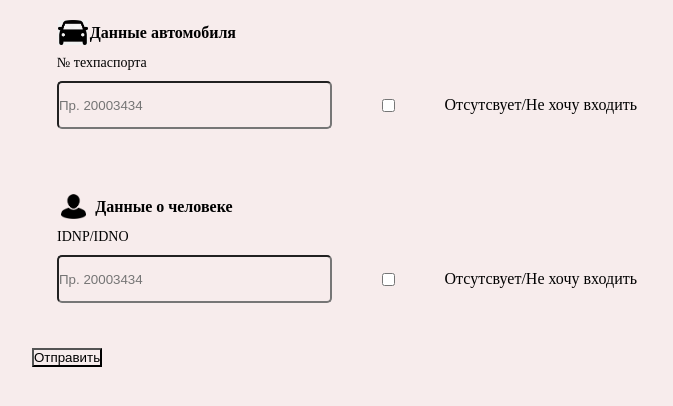
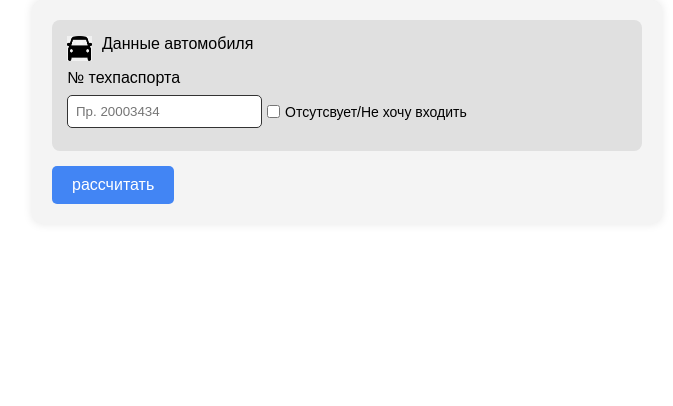
Before and after one commit to makdinoven/-Calculate, a plain HTML site: page src/index.html in a window 1280 px wide. Shown: the whole page, without its empty margins (293-966 px from the left). Drawn offline with Linux system fonts and the light colour scheme.

Commit message:
commit 3

```diff
--- a/src/index.html
+++ b/src/index.html
@@ -65,8 +65,45 @@
     </form>
 </body>
 </html> -->
+<!DOCTYPE html>
+<html lang="ru">
+<head>
+    <meta charset="UTF-8">
+    <meta name="viewport" content="width=device-width, initial-scale=1.0">
+    <title>Document</title>
+    <link rel="stylesheet" href="css/style.min.css">
+</head>
+<body>
+    <div class="container">
+        <form method="POST" action="calculate.php" onsubmit="return validateForm()">
+            <div class="form">
+                <div class="form__mini" id="formMini">
+                    <div class="form__mini_title">
+                        <img class="car" src="image/avtomobil.png" alt="car">
+                        <div>Данные автомобиля</div>
+                    </div>
+                    <div>№ техпаспорта</div>
+                    <div class="input">
+                        <input type="number" id="carData" name="carData" placeholder="Пр. 20003434" required>
+                        <input action="default_value.php" type="checkbox" id="chekOne" name="chek_one" onclick="toggleInput()">
+                        <label>Отсутсвует/Не хочу входить</label>
+                    </div>
+                </div>
 
-<!DOCTYPE html>
+                <button type="button">рассчитать</button>
+            </div>
+        </form>
+
+
+    </div>
+</body>
+<link rel="stylesheet" href="js/script.js">
+</html>
+
+
+
+
+<!-- <!DOCTYPE html>
 <html lang="en">
 <head>
     <meta charset="UTF-8">
@@ -115,9 +152,10 @@
                     <label>Отсутсвует/Не хочу входить</label>
             </div>
             </div>
-            <button type="submit">Отправить</button>
+
         </form>
+        <button class="ras">Расчитать</button>
     </div>
 
 </body>
-</html>
+</html> -->
--- a/src/sass/blocks/_form.scss
+++ /dev/null
@@ -1,89 +0,0 @@
-.form {
-
-    &__block {
-        padding: 20px 25px 25px;
-        margin-bottom: 20px;
-
-        &_title {
-            display: flex;
-            width: 180px;
-            justify-content: space-around;
-            align-items: center;
-            .car {
-                height: 25px;
-            }
-            .title {
-                font-size: 16px;
-                font-weight: 700;
-            }
-        }
-        &-number {
-            font-size: 14px;
-            margin-top: 10px;
-            margin-bottom: 10px;
-        }
-        &_input {
-            position: relative;
-            display: flex;
-            align-items: center;
-            justify-content: space-between;
-            .none {
-                position: absolute;
-                top: 50%;
-                left: 100%;
-                transform: translate(-50%, -50%);
-                opacity: 0;
-                transition: opacity 0.3s ease;
-            }
-            .number:hover + .none {
-                opacity: 1;
-              }
-            .number {
-                width: 275px;
-                height: 48px;
-                border-radius: 5px;
-                &:hover {
-                    + .image-overlay {
-                      opacity: 1;
-                    }
-                }
-            }
-            .image-overlay {
-                position: absolute;
-                top: 50%;
-                right: 100%;
-                transform: translate(-50%, -50%);
-                opacity: 0;
-                transition: opacity 0.3s ease;
-              }
-        }
-    }
-}
-
-
-
-
-// .input-container {
-//     position: relative;
-//     margin: 20px;
-
-//     input {
-//       padding: 10px;
-//       width: 200px;
-
-//       &:hover {
-//         + .image-overlay {
-//           opacity: 1;
-//         }
-//       }
-// //     }
-
-//     .image-overlay {
-//       position: absolute;
-//       top: 50%;
-//       left: 100%;
-//       transform: translate(-50%, -50%);
-//       opacity: 0;
-//       transition: opacity 0.3s ease;
-//     }
-// //   }
--- /dev/null
+++ b/src/sass/blocks/_forms.scss
@@ -0,0 +1,147 @@
+$form-bg-color: #f4f4f4;
+$mini-bg-color: #e0e0e0;
+$input-border-color: #333;
+
+.form {
+  background-color: $form-bg-color;
+  padding: 20px;
+  border-radius: 10px;
+  box-shadow: 0 0 10px rgba(0, 0, 0, 0.1);
+  font-family: Arial, sans-serif;
+    &__mini {
+        background-color: $mini-bg-color;
+        border-radius: 8px;
+        padding: 15px;
+        margin-bottom: 15px;
+            &_title {
+                display: flex;
+                align-items: center;
+                margin-bottom: 10px;
+                .car {
+                margin-right: 10px;
+                height: 25px;
+                width: 25px;
+                }
+            }
+
+    div {
+      margin-bottom: 8px;
+
+      &.input {
+        display: flex;
+        align-items: center;
+
+        input {
+          padding: 8px;
+          border: 1px solid $input-border-color;
+          border-radius: 5px;
+          margin-right: 5px;
+
+          &:disabled {
+            background-color: #ccc;
+          }
+        }
+
+        label {
+          font-size: 14px;
+        }
+      }
+    }
+  }
+
+  button {
+    background-color: #4285f4;
+    color: #fff;
+    padding: 10px 20px;
+    border: none;
+    border-radius: 5px;
+    cursor: pointer;
+    font-size: 16px;
+
+    &:hover {
+      background-color: #1c4dc9;
+    }
+  }
+}
+// $form-bg-color: #f4f4f4;
+// $mini-bg-color: #e0e0e0;
+// $input-border-color: #333;
+// $hover-image-url: 'path/to/your/image.png'; // Замените на путь к вашей картинке
+
+// .form {
+//   background-color: $form-bg-color;
+//   padding: 20px;
+//   border-radius: 10px;
+//   box-shadow: 0 0 10px rgba(0, 0, 0, 0.1);
+//   font-family: Arial, sans-serif;
+
+//   &__mini {
+//     background-color: $mini-bg-color;
+//     border-radius: 8px;
+//     padding: 15px;
+//     margin-bottom: 15px;
+
+//     &__title {
+//       display: flex;
+//       align-items: center;
+//       margin-bottom: 10px;
+
+//       img {
+//         margin-right: 10px;
+//       }
+//     }
+
+//     div {
+//       margin-bottom: 8px;
+
+//       &.input {
+//         display: flex;
+//         align-items: center;
+
+//         input {
+//           padding: 8px;
+//           border: 1px solid $input-border-color;
+//           border-radius: 5px;
+//           margin-right: 5px;
+//           transition: border-color 0.3s;
+
+//           &:disabled {
+//             background-color: #ccc;
+//           }
+
+//           &:hover {
+//             border-color: #4285f4;
+//           }
+//         }
+
+//         label {
+//           font-size: 14px;
+//         }
+
+//         &:hover::after {
+//           content: '';
+//           display: inline-block;
+//           width: 20px;
+//           height: 20px;
+//           background: url(../image/bread.jpg) no-repeat center center;
+//           background-size: cover;
+//           margin-left: 5px;
+//         }
+//       }
+//     }
+//   }
+
+//   button {
+//     background-color: #4285f4;
+//     color: #fff;
+//     padding: 10px 20px;
+//     border: none;
+//     border-radius: 5px;
+//     cursor: pointer;
+//     font-size: 16px;
+
+//     &:hover {
+//       background-color: #1c4dc9;
+//     }
+//   }
+// }
--- a/src/sass/style.scss
+++ b/src/sass/style.scss
@@ -3,11 +3,11 @@
     padding: 0;
     box-sizing:border-box;
     text-decoration: none;
-    background-color: #f7ecec;
+    // background-color: #f7ecec;
 }
 .container {
     width: 630px;
     margin: 0 auto;
 }
 
-@import 'blocks/form';
+@import 'blocks/forms';
```
Also changed, not shown: css/style.min.css (added), src/css/style.min.css, src/js/script.js (added), 2 other files.
